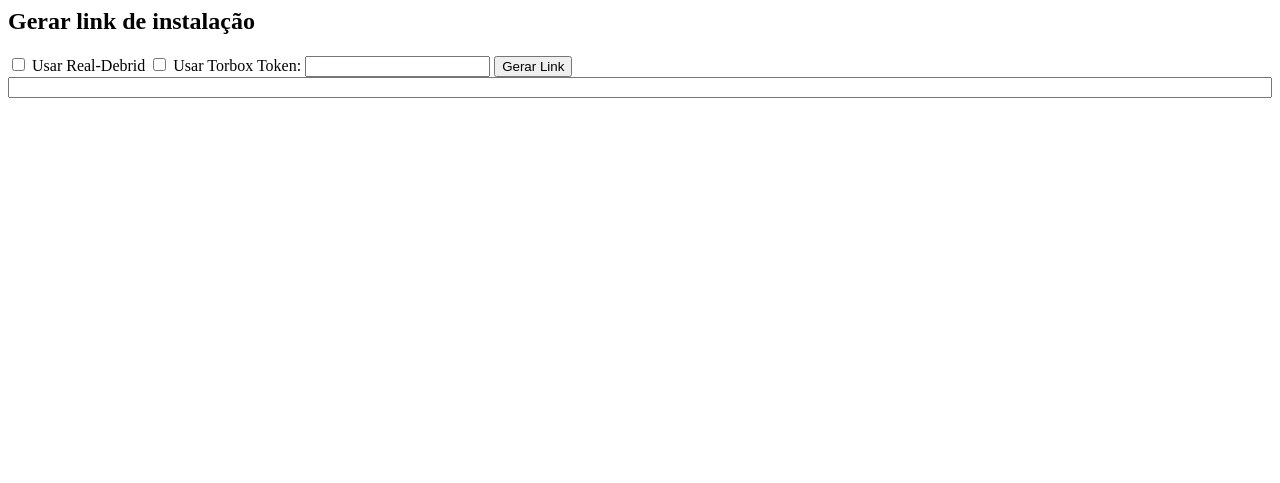
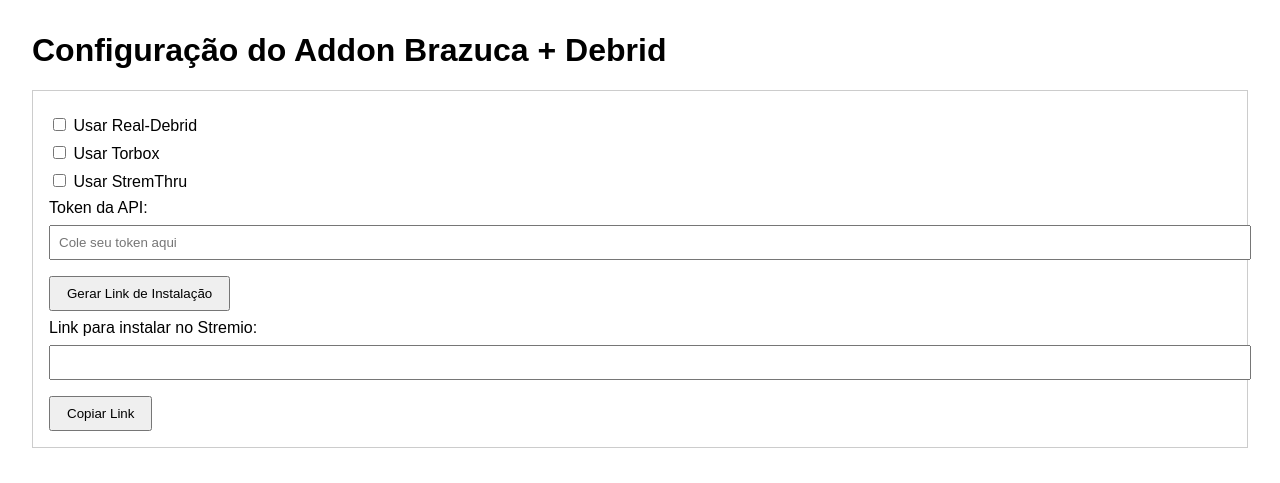
Before and after one commit to vinip1250-art/DebridBR, a website: page public/index.html in a window 1280 px wide. Drawn offline with Linux system fonts and the light colour scheme.

Commit message:
Update index.html

```diff
--- a/public/index.html
+++ b/public/index.html
@@ -1,10 +1,30 @@
+<!DOCTYPE html>
+<html lang="pt-BR">
+<head>
+  <meta charset="UTF-8">
+  <title>Configuração do Addon</title>
+  <style>
+    body { font-family: Arial, sans-serif; margin: 2rem; }
+    .card { border: 1px solid #ccc; padding: 1rem; margin-bottom: 1rem; }
+    label { display: block; margin-top: 0.5rem; }
+    input[type="text"] { width: 100%; padding: 0.5rem; margin-top: 0.5rem; }
+    button { margin-top: 1rem; padding: 0.5rem 1rem; }
+  </style>
+</head>
+<body>
+  <h1>Configuração do Addon Brazuca + Debrid</h1>
   <div class="card">
-  <h2>Gerar link de instalação</h2>
     <label><input type="checkbox" id="rd"> Usar Real-Debrid</label>
     <label><input type="checkbox" id="torbox"> Usar Torbox</label>
-  <label>Token: <input type="text" id="token"></label>
-  <button onclick="generateLink()">Gerar Link</button>
-  <input type="text" id="manifestLink" readonly style="width:100%">
+    <label><input type="checkbox" id="stremthru"> Usar StremThru</label>
+    <label>Token da API:
+      <input type="text" id="token" placeholder="Cole seu token aqui">
+    </label>
+    <button onclick="generateLink()">Gerar Link de Instalação</button>
+    <label>Link para instalar no Stremio:
+      <input type="text" id="manifestLink" readonly>
+    </label>
+    <button onclick="copyLink()">Copiar Link</button>
   </div>
 
   <script>
@@ -12,10 +32,20 @@
       const config = {
         rd: document.getElementById("rd").checked,
         torbox: document.getElementById("torbox").checked,
-    token: document.getElementById("token").value
+        stremthru: document.getElementById("stremthru").checked,
+        token: document.getElementById("token").value.trim()
       };
-  const encoded = btoa(JSON.stringify(config)); // Base64
-  const manifestUrl = window.location.origin + "/manifest.json?config=" + encoded;
-  document.getElementById("manifestLink").value = manifestUrl;
+      const encoded = btoa(JSON.stringify(config));
+      const link = window.location.origin + "/manifest.json?config=" + encoded;
+      document.getElementById("manifestLink").value = link;
+    }
+
+    function copyLink() {
+      const input = document.getElementById("manifestLink");
+      input.select();
+      document.execCommand("copy");
+      alert("Link copiado para a área de transferência!");
     }
   </script>
+</body>
+</html>
```
Lines whose indentation alone changed are shown as unchanged.
